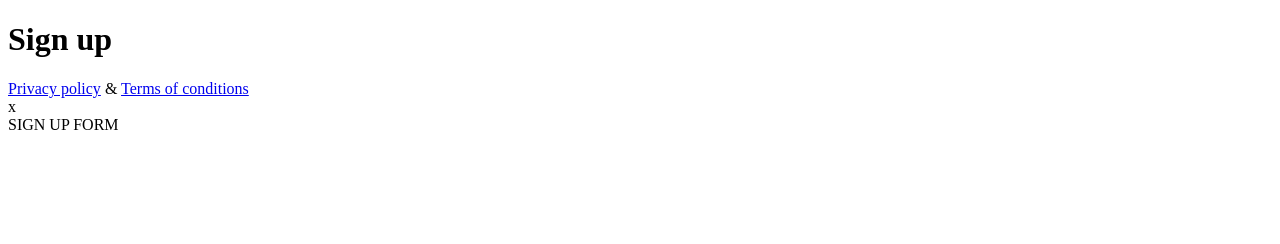
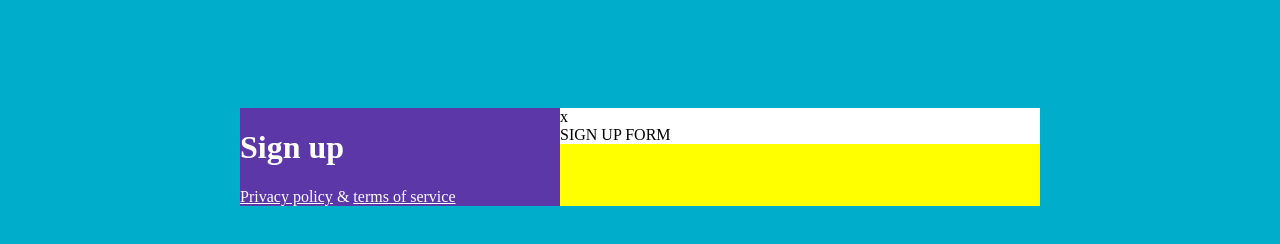
Before and after one commit to gusia1980/6-sign-up, a plain HTML site: page index.html in a window 1280 px wide. Drawn offline with Linux system fonts and the light colour scheme.

Commit message:
Structure

```diff
--- /dev/null
+++ b/css/main.css
@@ -0,0 +1,46 @@
+body{
+    background-color: #00adcb;}
+
+.container{
+    display: inline-block;
+    width: 800px;
+    margin-top: 100px;
+    margin-left: calc((100% - 800px) / 2);
+    background-color: yellow;
+}
+.left-column {
+    width: 40%;
+    float: left;
+    background-color: #5c37a8;
+  }
+
+  .main-title {
+    display: inline-block;
+    width: 100%;
+    color: #fff;
+  }
+
+  .bottom-links {
+    display: inline-block;
+    width: 100%;
+    color: #fff;
+  }
+
+  .link {
+    color: #fff;
+  }
+
+  .symbol {
+  }
+
+  .right-column {
+    width: 60%;
+    float: left;
+    background-color: #fff;
+  }
+
+  .close {
+  }
+
+  .form {
+  }
--- a/index.html
+++ b/index.html
@@ -1,33 +1,31 @@
 <!DOCTYPE html>
 <html lang="en">
+
 <head>
     <meta charset="UTF-8">
     <meta http-equiv="X-UA-Compatible" content="IE=edge">
     <meta name="viewport" content="width=device-width, initial-scale=1.0">
     <title>Sign-up</title>
-    <link rel="stylesheet" href="./css/maincss/"
+    <link rel="stylesheet" href="./css/main.css">
 </head>
+
 <body>
- <main class="container">
-        <div class="left column">
-         <h1 class="main title">Sign up </h1>
+    <main class="container">
+        <div class="left-column">
+            <h1 class="main-title">Sign up</h1>
+            <div class="bottom-links">
+                <a class="link" href="#">Privacy policy</a>
+                <span class="symbol">&</span>
+                <a class="link" href="#">terms of service</a>
+            </div>
         </div>
-    <div class="bottom-links">
-        <a class ="link" href="#"> Privacy policy</a>
-        <span class="symbol">&</span>
-        <a href="#"> Terms of conditions</a>
-    </div>
-
         <div class="right-column">
-
+            <div class="close">x</div>
+            <form class="form">
+                SIGN UP FORM
+            </form>
         </div>
-        <div class="close">x</div>
-        <form class="form">
-            SIGN UP FORM
-        </form>
-
     </main>
-
 
 </body>
 
```
